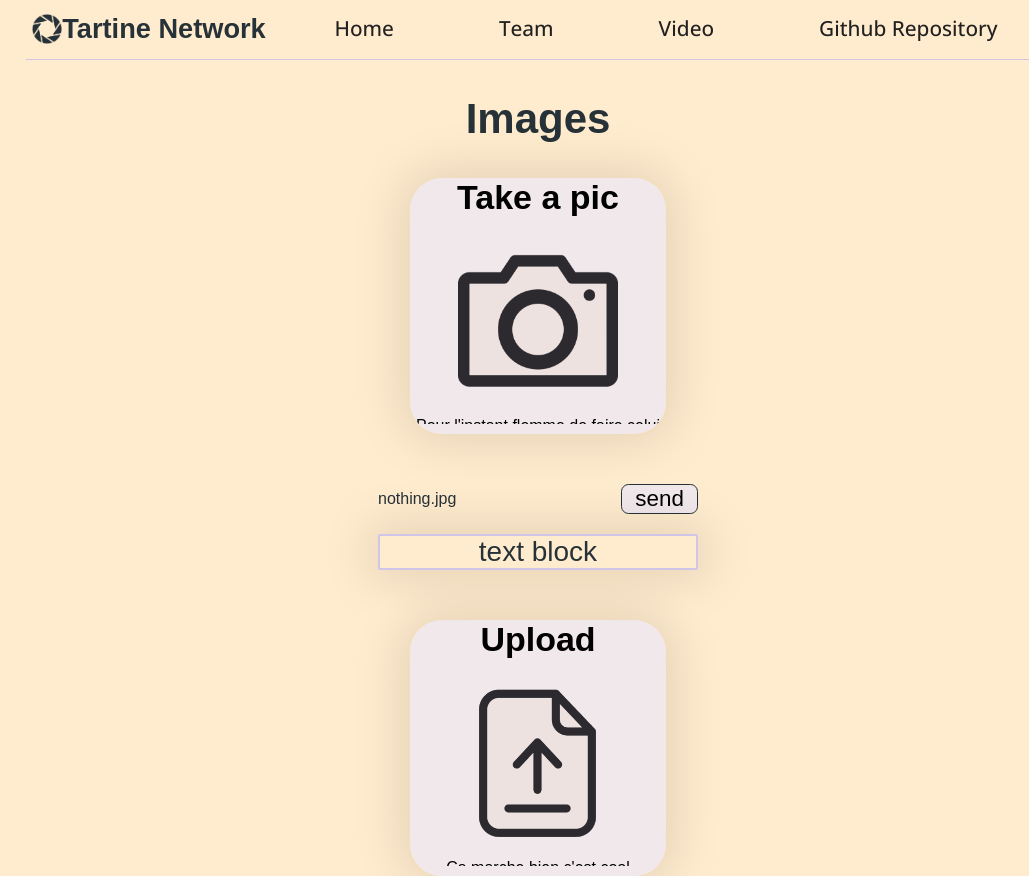
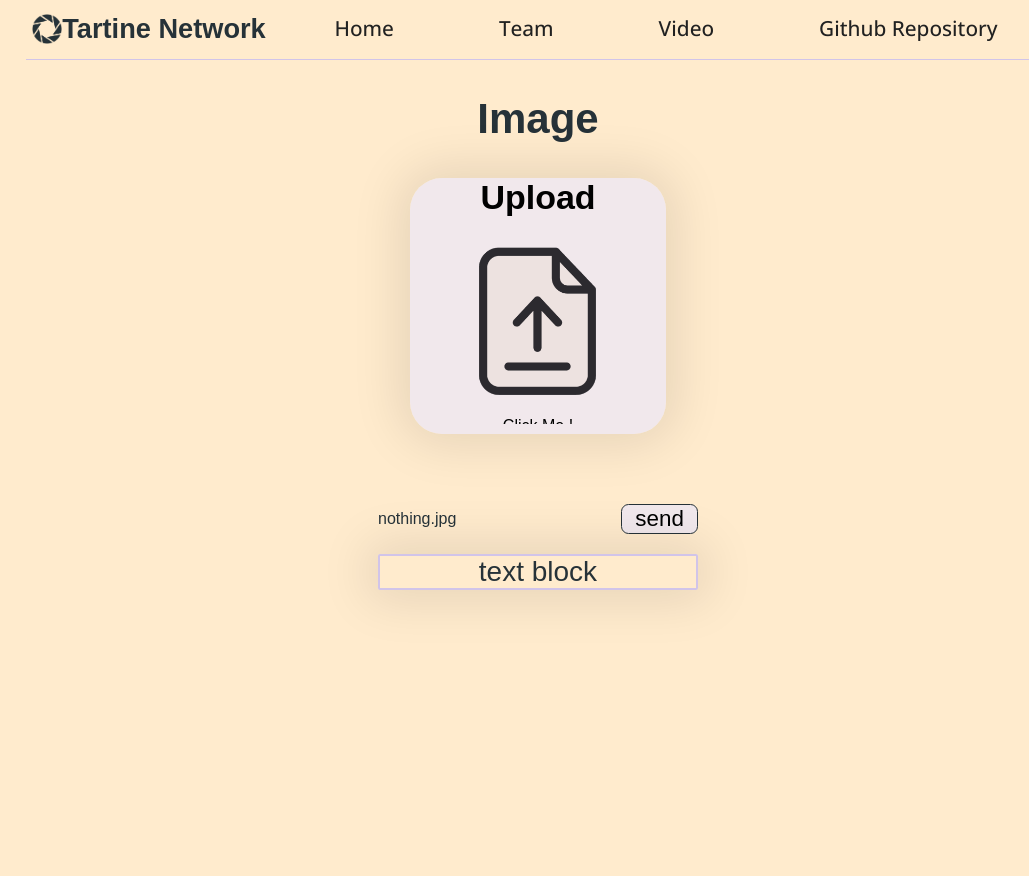
Before and after one commit to maluyckx/Web-App-MNIST, a React (Create React App) app in the folder src/frontend/: page /image in a window 1280 px wide. Shown: the whole page, without its empty margins (102-1131 px from the left). After the commit the page ends 800 px from the top, so only its background shows below. Built offline with nearby package versions, Linux system fonts and the light colour scheme.

Commit message:
site web clean

```diff
--- a/src/frontend/src/component/Home/Home.js
+++ b/src/frontend/src/component/Home/Home.js
@@ -11,15 +11,15 @@ class Home extends Component {
         <div className="home-container">
           <BlockChoice name={"Game"}
                        img_link={"https://cdn.discordapp.com/attachments/718214061283737712/937028286939287632/Daco_4300598.png"}
-                       description={"Le jeu qui utilise notre super IA"}
+                       description={"Try to defeat the Wizard"}
                        link_to={"game"}/>
           <BlockChoice name={"Drawing"}
                        img_link={"https://cdn.discordapp.com/attachments/718214061283737712/937027342201655356/SeekPng.com_patriots-logo-png_295350.png"}
-                       description={"Juste tu dessines et hop ca detecte ton mot, bien pour les tests"}
+                       description={"Draw a number and we will try to guess it"}
                        link_to={"draw"}/>
           <BlockChoice name={"Image"}
                        img_link={"https://cdn.discordapp.com/attachments/718214061283737712/938107948184514580/photo.png"}
-                       description={"Photo/imge vers le texte"}
+                       description={"Take a picture of a number and we will try to guess it"}
                        link_to={"image"}/>
         </div>
       </div>
--- a/src/frontend/src/component/Image/ImageMain.js
+++ b/src/frontend/src/component/Image/ImageMain.js
@@ -58,12 +58,19 @@ class ImageMain extends Component {
   render() {
     return (
       <div className="ImageMain">
-        <h2>Images</h2>
+        <h2>Image</h2>
         <div className="image-container">
-          <BlockChoice name={"Take a pic"}
-                        img_link={takePhoto}
-                        description={"Pour l'instant flemme de faire celui là"}
-                        link_to={""}/>
+
+          <div class="upload">
+            <label htmlFor={"upload-button"}>
+              <BlockChoice name={"Upload"}
+                          img_link={upload}
+                          description={"Click Me !"}
+                          link_to={""}/>
+            </label>
+            <input type="file" id="upload-button" style={{display: 'none'}}
+                  onChange={this.onFileChange} accept="image/x-png,image/jpeg" />
+          </div>
 
           <div className="text-analyze">
             <div className="text-file">
@@ -77,14 +84,6 @@ class ImageMain extends Component {
             </span>
           </div>
 
-          <label htmlFor={"upload-button"}>
-            <BlockChoice name={"Upload"}
-                        img_link={upload}
-                        description={"Ca marche bien c'est cool"}
-                        link_to={""}/>
-          </label>
-          <input type="file" id="upload-button" style={{display: 'none'}}
-                 onChange={this.onFileChange} accept="image/x-png,image/jpeg" />
         </div>
       </div>
     );
--- a/src/frontend/src/component/Team.js
+++ b/src/frontend/src/component/Team.js
@@ -1,6 +1,7 @@
 import React, { Component } from "react";
 import "../styles/Team.css"
 import Logo from "../assets/img/logo.png"
+import Edo_photo from "../assets/img/Edo_photo.png"
 
 class Team extends Component {
 
@@ -14,7 +15,7 @@ class Team extends Component {
                   <div class="team">
                       <div class="team-img">
                         <a href="https://github.com/EdgardoCuellar" target="_blank" >
-                          <img className="logo-header" alt="logo" src={Logo} />
+                          <img className="logo-header" alt="logo" src={Edo_photo} />
                         </a>
                       </div>
                       <div class="team-content">
--- a/src/frontend/src/styles/ImageMain.css
+++ b/src/frontend/src/styles/ImageMain.css
@@ -14,7 +14,7 @@ h2{
     margin-top: 20px;
     width: 95%;
     display: flex;
-    flex-direction: row;
+    flex-direction: column;
     align-items: center;
     justify-content: space-around;
 }
@@ -22,6 +22,10 @@ h2{
 .GameZone img {
     width: 720px;
     height: 480px;
+}
+
+.upload{
+    margin-bottom: 20px;
 }
 
 .text-analyze{
```
Also changed, not shown: src/frontend/src/assets/img/Edo_photo.png (added).
